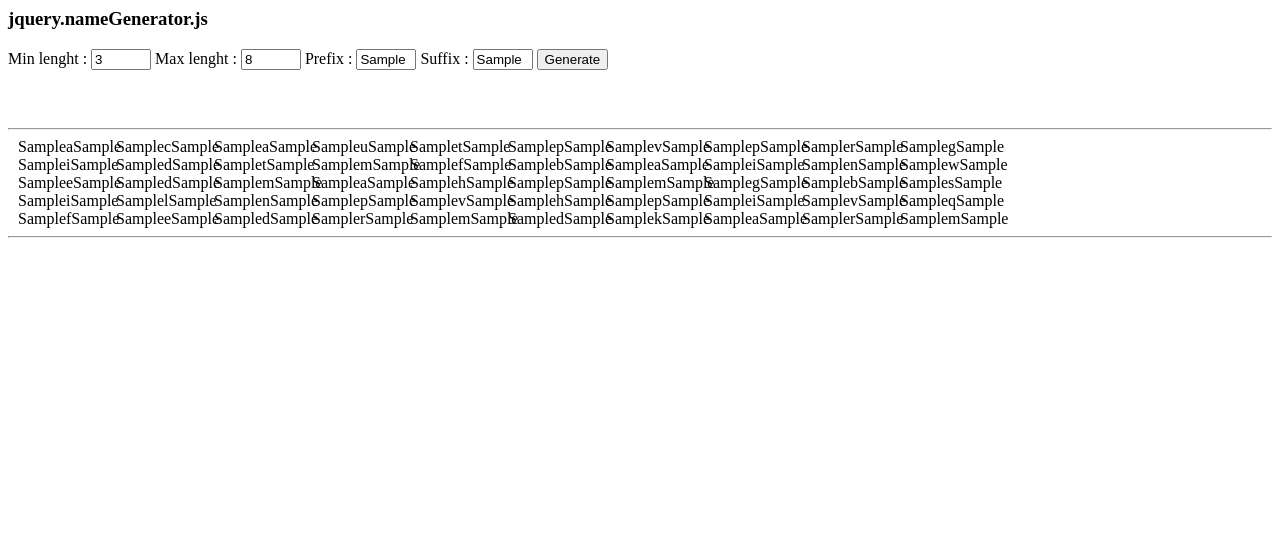
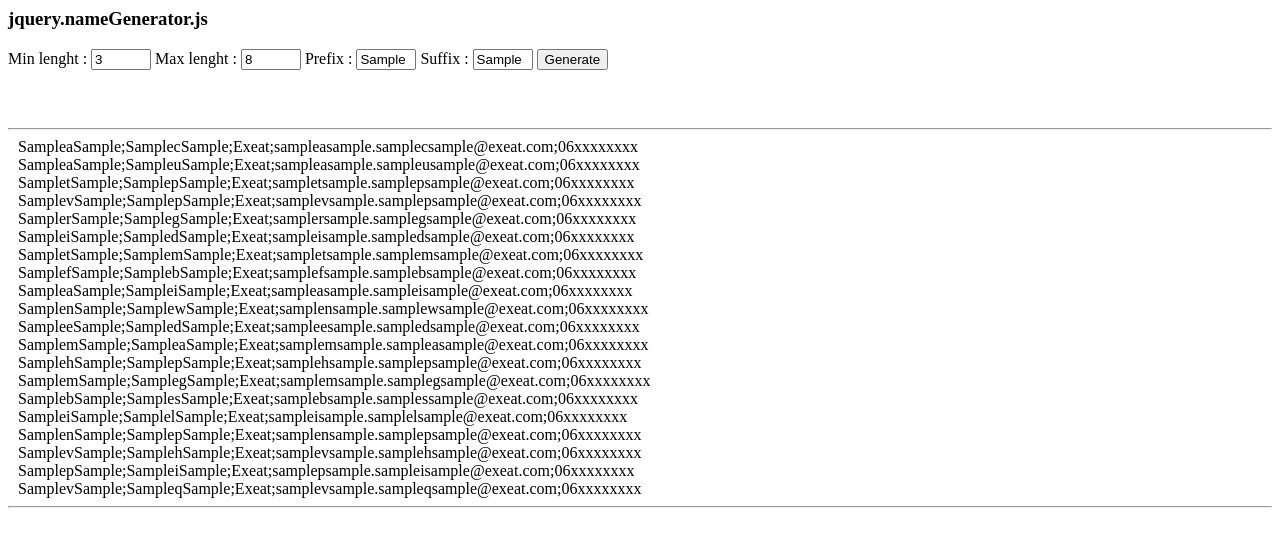
Before and after one commit to gcusnieux/jquery.namegenerator, a plain HTML site: page index.html in a window 1280 px wide. Both pictures are taken after typing "Sample", "Sample" into the empty fields and a click on the button "Generate". Drawn offline with nearby package versions, Linux system fonts and the light colour scheme.

Commit message:
change loop

```diff
--- a/index.html
+++ b/index.html
@@ -25,12 +25,15 @@
                 var min = parseInt($("input[name=min]").val());
                 var prefix = $("input[name=prefix]").val();
                 var suffix = $("input[name=suffix]").val();
-                for (var i = 1; i < 51; i++) {
+                for (var i = 1; i < 21; i++) {
                     var name = $.nameGenerator(min, max, prefix, suffix);
-                    $("#result").append($("<div></div>").text(name).css("width", max * 11));
-                    if (i % 10 == 0) {
-                        $("#result").append("<br/>");
-                    }
+                    var f = $.nameGenerator(min, max, prefix, suffix);
+                    var company = "Exeat";
+                    var mail = name.toLowerCase() + "." + f.toLowerCase()+ "@" + company.toLowerCase().replace(/\s/g, "-") + ".com";
+                    var num = "06xxxxxxxx";
+
+                    $("#result").append($("<div></div>").text([name,f,company,mail,num].join(";")));
+                    $("#result").append("<br/>");
                 }
                 $("#result").append("<hr>");
 
@@ -52,6 +55,8 @@
 <input name="suffix" type="text"/>
 <button id="generate">Generate</button>
 
-<div id="result"></div>
+<div id="result">
+
+</div>
 </body>
 </html>
```
